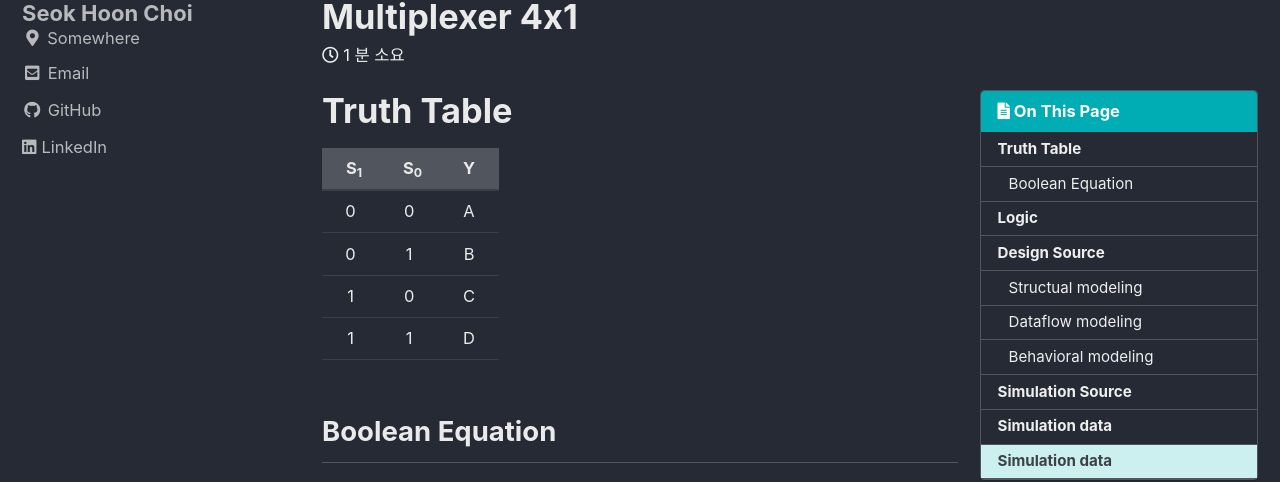
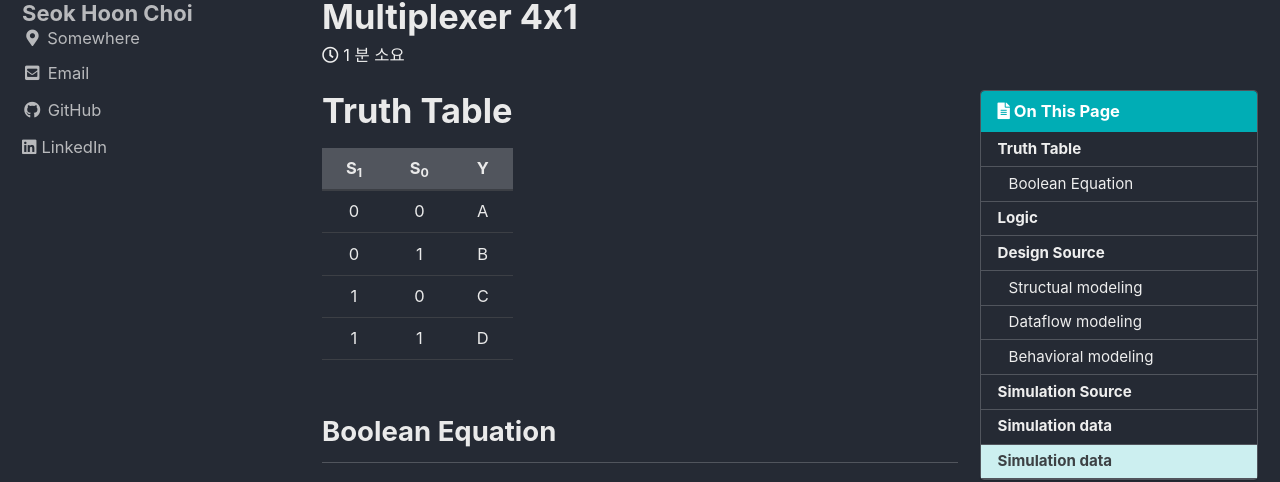
Before and after one commit to void7920/void7920.github.io, a Jekyll site: the page built from _posts/2022-02-21-Multiplexer.md, in a window 1280 px wide. Shown: the part 111-593 px from the top of the page. Built offline with Jekyll 4.4.1, drawn with Linux system fonts in a browser that asks for light colours; cached includes are drawn as plain includes.

Commit message:
Update files

```diff
--- a/_posts/2022-02-21-Multiplexer.md
+++ b/_posts/2022-02-21-Multiplexer.md
@@ -16,7 +16,7 @@ last_modified_at: 2022-02-21
 
 # Truth Table
 
-| &nbsp; &nbsp; S<sub>1<sub> &nbsp; &nbsp; | &nbsp; &nbsp; S<sub>0<sub> &nbsp; &nbsp; | &nbsp; &nbsp; Y &nbsp; &nbsp; |
+| &nbsp; &nbsp; S<sub>1</sub> &nbsp; &nbsp; | &nbsp; &nbsp; S<sub>0</sub> &nbsp; &nbsp; | &nbsp; &nbsp; Y &nbsp; &nbsp; |
 |:---:|:---:|:---:|
 |  0  |  0  |  A  |
 |  0  |  1  |  B  |
```
